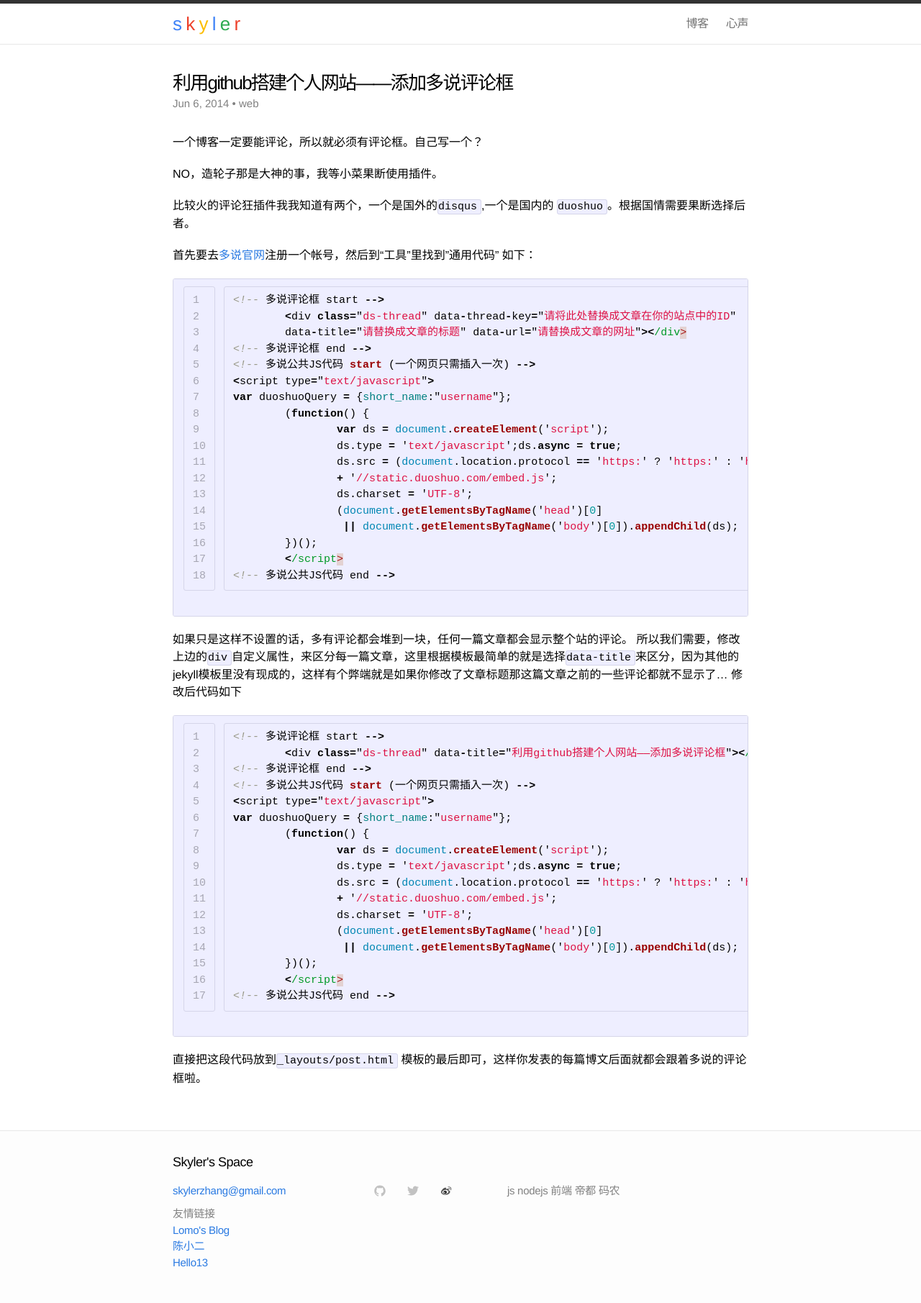
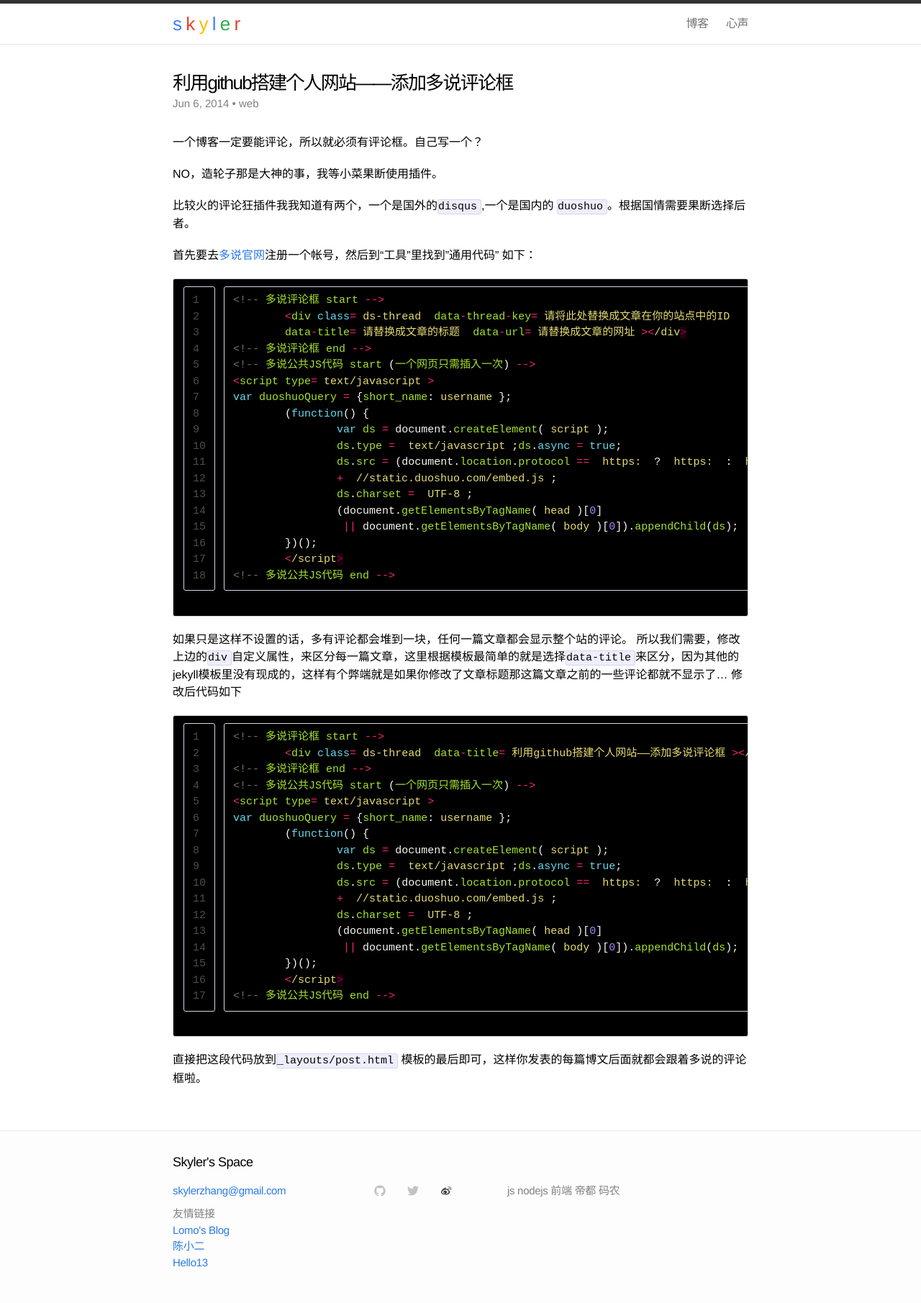
Before and after one commit to skylerzhang/skylerzhang.github.io, a Jekyll site: the page built from _posts/2014-06-06-fourth.markdown, in a window 1280 px wide. Shown: the whole page at 72% size. Built offline with Jekyll 4.4.1, drawn with Linux system fonts in a browser that asks for light colours; comment, search, counter and statistics services are not loaded.

Commit message:
调整代码高亮

```diff
--- a/_posts/2015-06-14-7-Essential-JavaScript-Functions.markdown
+++ b/_posts/2015-06-14-7-Essential-JavaScript-Functions.markdown
@@ -34,7 +34,7 @@
 		clearTimeout(timeout);
 		timeout = setTimeout(later, wait);
 		if (callNow) func.apply(context, args);
-	};
+    };
 };
 
 // Usage
--- a/css/main.css
+++ b/css/main.css
@@ -282,138 +282,138 @@
 
 /* Syntax highlighting styles */
 /* ----------------------------------------------------------*/
-.lineno {margin-right: 10px; color: rgba(0,0,0,0.3)}
+.lineno {margin-right: 10px; color: rgba(255,255,255,0.3)}
 /*.highlight code, .highlight pre{ background: #ffffff; }*/
-.highlight .c { color: #999988; font-style: italic } /* Comment */
-.highlight .err { color: #a61717; background-color: #e3d2d2 } /* Error */
-.highlight .k { font-weight: bold } /* Keyword */
-.highlight .o { font-weight: bold } /* Operator */
-.highlight .cm { color: #999988; font-style: italic } /* Comment.Multiline */
-.highlight .cp { color: #999999; font-weight: bold } /* Comment.Preproc */
-.highlight .c1 { color: #999988; font-style: italic } /* Comment.Single */
-.highlight .cs { color: #999999; font-weight: bold; font-style: italic } /* Comment.Special */
-.highlight .gd { color: #000000; background-color: #ffdddd } /* Generic.Deleted */
-.highlight .gd .x { color: #000000; background-color: #ffaaaa } /* Generic.Deleted.Specific */
-.highlight .ge { font-style: italic } /* Generic.Emph */
-.highlight .gr { color: #aa0000 } /* Generic.Error */
-.highlight .gh { color: #999999 } /* Generic.Heading */
-.highlight .gi { color: #000000; background-color: #ddffdd } /* Generic.Inserted */
-.highlight .gi .x { color: #000000; background-color: #aaffaa } /* Generic.Inserted.Specific */
-.highlight .go { color: #888888 } /* Generic.Output */
-.highlight .gp { color: #555555 } /* Generic.Prompt */
-.highlight .gs { font-weight: bold } /* Generic.Strong */
-.highlight .gu { color: #aaaaaa } /* Generic.Subheading */
-.highlight .gt { color: #aa0000 } /* Generic.Traceback */
-.highlight .kc { font-weight: bold } /* Keyword.Constant */
-.highlight .kd { font-weight: bold } /* Keyword.Declaration */
-.highlight .kp { font-weight: bold } /* Keyword.Pseudo */
-.highlight .kr { font-weight: bold } /* Keyword.Reserved */
-.highlight .kt { color: #445588; font-weight: bold } /* Keyword.Type */
-.highlight .m { color: #009999 } /* Literal.Number */
-.highlight .s { color: #d14 } /* Literal.String */
-.highlight .na { color: #008080 } /* Name.Attribute */
-.highlight .nb { color: #0086B3 } /* Name.Builtin */
-.highlight .nc { color: #445588; font-weight: bold } /* Name.Class */
-.highlight .no { color: #008080 } /* Name.Constant */
-.highlight .ni { color: #800080 } /* Name.Entity */
-.highlight .ne { color: #990000; font-weight: bold } /* Name.Exception */
-.highlight .nf { color: #990000; font-weight: bold } /* Name.Function */
-.highlight .nn { color: #555555 } /* Name.Namespace */
-.highlight .nt { color: #000080 } /* Name.Tag */
-.highlight .nv { color: #008080 } /* Name.Variable */
-.highlight .ow { font-weight: bold } /* Operator.Word */
-.highlight .w { color: #bbbbbb } /* Text.Whitespace */
-.highlight .mf { color: #009999 } /* Literal.Number.Float */
-.highlight .mh { color: #009999 } /* Literal.Number.Hex */
-.highlight .mi { color: #009999 } /* Literal.Number.Integer */
-.highlight .mo { color: #009999 } /* Literal.Number.Oct */
-.highlight .sb { color: #d14 } /* Literal.String.Backtick */
-.highlight .sc { color: #d14 } /* Literal.String.Char */
-.highlight .sd { color: #d14 } /* Literal.String.Doc */
-.highlight .s2 { color: #d14 } /* Literal.String.Double */
-.highlight .se { color: #d14 } /* Literal.String.Escape */
-.highlight .sh { color: #d14 } /* Literal.String.Heredoc */
-.highlight .si { color: #d14 } /* Literal.String.Interpol */
-.highlight .sx { color: #d14 } /* Literal.String.Other */
-.highlight .sr { color: #009926 } /* Literal.String.Regex */
-.highlight .s1 { color: #d14 } /* Literal.String.Single */
-.highlight .ss { color: #990073 } /* Literal.String.Symbol */
-.highlight .bp { color: #999999 } /* Name.Builtin.Pseudo */
-.highlight .vc { color: #008080 } /* Name.Variable.Class */
-.highlight .vg { color: #008080 } /* Name.Variable.Global */
-.highlight .vi { color: #008080 } /* Name.Variable.Instance */
-.highlight .il { color: #009999 } /* Literal.Number.Integer.Long */
+/*.highlight .c { color: #999988; font-style: italic } /!* Comment *!/*/
+/*.highlight .err { color: #a61717; background-color: #e3d2d2 } /!* Error *!/*/
+/*.highlight .k { font-weight: bold } /!* Keyword *!/*/
+/*.highlight .o { font-weight: bold } /!* Operator *!/*/
+/*.highlight .cm { color: #999988; font-style: italic } /!* Comment.Multiline *!/*/
+/*.highlight .cp { color: #999999; font-weight: bold } /!* Comment.Preproc *!/*/
+/*.highlight .c1 { color: #999988; font-style: italic } /!* Comment.Single *!/*/
+/*.highlight .cs { color: #999999; font-weight: bold; font-style: italic } /!* Comment.Special *!/*/
+/*.highlight .gd { color: #000000; background-color: #ffdddd } /!* Generic.Deleted *!/*/
+/*.highlight .gd .x { color: #000000; background-color: #ffaaaa } /!* Generic.Deleted.Specific *!/*/
+/*.highlight .ge { font-style: italic } /!* Generic.Emph *!/*/
+/*.highlight .gr { color: #aa0000 } /!* Generic.Error *!/*/
+/*.highlight .gh { color: #999999 } /!* Generic.Heading *!/*/
+/*.highlight .gi { color: #000000; background-color: #ddffdd } /!* Generic.Inserted *!/*/
+/*.highlight .gi .x { color: #000000; background-color: #aaffaa } /!* Generic.Inserted.Specific *!/*/
+/*.highlight .go { color: #888888 } /!* Generic.Output *!/*/
+/*.highlight .gp { color: #555555 } /!* Generic.Prompt *!/*/
+/*.highlight .gs { font-weight: bold } /!* Generic.Strong *!/*/
+/*.highlight .gu { color: #aaaaaa } /!* Generic.Subheading *!/*/
+/*.highlight .gt { color: #aa0000 } /!* Generic.Traceback *!/*/
+/*.highlight .kc { font-weight: bold } /!* Keyword.Constant *!/*/
+/*.highlight .kd { font-weight: bold } /!* Keyword.Declaration *!/*/
+/*.highlight .kp { font-weight: bold } /!* Keyword.Pseudo *!/*/
+/*.highlight .kr { font-weight: bold } /!* Keyword.Reserved *!/*/
+/*.highlight .kt { color: #445588; font-weight: bold } /!* Keyword.Type *!/*/
+/*.highlight .m { color: #009999 } /!* Literal.Number *!/*/
+/*.highlight .s { color: #d14 } /!* Literal.String *!/*/
+/*.highlight .na { color: #008080 } /!* Name.Attribute *!/*/
+/*.highlight .nb { color: #0086B3 } /!* Name.Builtin *!/*/
+/*.highlight .nc { color: #445588; font-weight: bold } /!* Name.Class *!/*/
+/*.highlight .no { color: #008080 } /!* Name.Constant *!/*/
+/*.highlight .ni { color: #800080 } /!* Name.Entity *!/*/
+/*.highlight .ne { color: #990000; font-weight: bold } /!* Name.Exception *!/*/
+/*.highlight .nf { color: #990000; font-weight: bold } /!* Name.Function *!/*/
+/*.highlight .nn { color: #555555 } /!* Name.Namespace *!/*/
+/*.highlight .nt { color: #000080 } /!* Name.Tag *!/*/
+/*.highlight .nv { color: #008080 } /!* Name.Variable *!/*/
+/*.highlight .ow { font-weight: bold } /!* Operator.Word *!/*/
+/*.highlight .w { color: #bbbbbb } /!* Text.Whitespace *!/*/
+/*.highlight .mf { color: #009999 } /!* Literal.Number.Float *!/*/
+/*.highlight .mh { color: #009999 } /!* Literal.Number.Hex *!/*/
+/*.highlight .mi { color: #009999 } /!* Literal.Number.Integer *!/*/
+/*.highlight .mo { color: #009999 } /!* Literal.Number.Oct *!/*/
+/*.highlight .sb { color: #d14 } /!* Literal.String.Backtick *!/*/
+/*.highlight .sc { color: #d14 } /!* Literal.String.Char *!/*/
+/*.highlight .sd { color: #d14 } /!* Literal.String.Doc *!/*/
+/*.highlight .s2 { color: #d14 } /!* Literal.String.Double *!/*/
+/*.highlight .se { color: #d14 } /!* Literal.String.Escape *!/*/
+/*.highlight .sh { color: #d14 } /!* Literal.String.Heredoc *!/*/
+/*.highlight .si { color: #d14 } /!* Literal.String.Interpol *!/*/
+/*.highlight .sx { color: #d14 } /!* Literal.String.Other *!/*/
+/*.highlight .sr { color: #009926 } /!* Literal.String.Regex *!/*/
+/*.highlight .s1 { color: #d14 } /!* Literal.String.Single *!/*/
+/*.highlight .ss { color: #990073 } /!* Literal.String.Symbol *!/*/
+/*.highlight .bp { color: #999999 } /!* Name.Builtin.Pseudo *!/*/
+/*.highlight .vc { color: #008080 } /!* Name.Variable.Class *!/*/
+/*.highlight .vg { color: #008080 } /!* Name.Variable.Global *!/*/
+/*.highlight .vi { color: #008080 } /!* Name.Variable.Instance *!/*/
+/*.highlight .il { color: #009999 } /!* Literal.Number.Integer.Long *!/*/
 
 
 
 
-/*.highlight  {*/
-  /*/!*padding: 1em; *!/*/
-  /*font-size: 95% helvetica, arial, clean, sans-serif;*/
-  /*/!*	border-radius: 5px;*/
-      /*margin-top: 0.5em;*/
-      /*margin-bottom: 1.5em;*!/*/
-/*}*/
-/*.highlight pre{ word-wrap:break-word; background: #000 !important;}*/
-/*.highlight .hll { background-color: #49483e }*/
-/*.highlight .c { color: #75715e } /!* Comment *!/*/
-/*.highlight .err { color: #960050; background-color: #1e0010 } /!* Error *!/*/
-/*.highlight .k { color: #66d9ef } /!* Keyword *!/*/
-/*.highlight .l { color: #ae81ff } /!* Literal *!/*/
-/*.highlight .n { color: #f8f8f2 } /!* Name *!/*/
-/*.highlight .o { color: #f92672 } /!* Operator *!/*/
-/*.highlight .p { color: #f8f8f2 } /!* Punctuation *!/*/
-/*.highlight .cm { color: #75715e } /!* Comment.Multiline *!/*/
-/*.highlight .cp { color: #75715e } /!* Comment.Preproc *!/*/
-/*.highlight .c1 { color: #75715e } /!* Comment.Single *!/*/
-/*.highlight .cs { color: #75715e } /!* Comment.Special *!/*/
-/*.highlight .ge { font-style: italic } /!* Generic.Emph *!/*/
-/*.highlight .gs { font-weight: bold } /!* Generic.Strong *!/*/
-/*.highlight .kc { color: #66d9ef } /!* Keyword.Constant *!/*/
-/*.highlight .kd { color: #66d9ef } /!* Keyword.Declaration *!/*/
-/*.highlight .kn { color: #f92672 } /!* Keyword.Namespace *!/*/
-/*.highlight .kp { color: #66d9ef } /!* Keyword.Pseudo *!/*/
-/*.highlight .kr { color: #66d9ef } /!* Keyword.Reserved *!/*/
-/*.highlight .kt { color: #66d9ef } /!* Keyword.Type *!/*/
-/*.highlight .ld { color: #e6db74 } /!* Literal.Date *!/*/
-/*.highlight .m { color: #ae81ff } /!* Literal.Number *!/*/
-/*.highlight .s { color: #e6db74 } /!* Literal.String *!/*/
-/*.highlight .na { color: #a6e22e } /!* Name.Attribute *!/*/
-/*.highlight .nb { color: #f8f8f2 } /!* Name.Builtin *!/*/
-/*.highlight .nc { color: #a6e22e } /!* Name.Class *!/*/
-/*.highlight .no { color: #66d9ef } /!* Name.Constant *!/*/
-/*.highlight .nd { color: #a6e22e } /!* Name.Decorator *!/*/
-/*.highlight .ni { color: #f8f8f2 } /!* Name.Entity *!/*/
-/*.highlight .ne { color: #a6e22e } /!* Name.Exception *!/*/
-/*.highlight .nf { color: #a6e22e } /!* Name.Function *!/*/
-/*.highlight .nl { color: #f8f8f2 } /!* Name.Label *!/*/
-/*.highlight .nn { color: #f8f8f2 } /!* Name.Namespace *!/*/
-/*.highlight .nx { color: #a6e22e } /!* Name.Other *!/*/
-/*.highlight .py { color: #f8f8f2 } /!* Name.Property *!/*/
-/*.highlight .nt { color: #f92672 } /!* Name.Tag *!/*/
-/*.highlight .nv { color: #f8f8f2 } /!* Name.Variable *!/*/
-/*.highlight .ow { color: #f92672 } /!* Operator.Word *!/*/
-/*.highlight .w { color: #f8f8f2 } /!* Text.Whitespace *!/*/
-/*.highlight .mf { color: #ae81ff } /!* Literal.Number.Float *!/*/
-/*.highlight .mh { color: #ae81ff } /!* Literal.Number.Hex *!/*/
-/*.highlight .mi { color: #ae81ff } /!* Literal.Number.Integer *!/*/
-/*.highlight .mo { color: #ae81ff } /!* Literal.Number.Oct *!/*/
-/*.highlight .sb { color: #e6db74 } /!* Literal.String.Backtick *!/*/
-/*.highlight .sc { color: #e6db74 } /!* Literal.String.Char *!/*/
-/*.highlight .sd { color: #e6db74 } /!* Literal.String.Doc *!/*/
-/*.highlight .s2 { color: #e6db74 } /!* Literal.String.Double *!/*/
-/*.highlight .se { color: #ae81ff } /!* Literal.String.Escape *!/*/
-/*.highlight .sh { color: #e6db74 } /!* Literal.String.Heredoc *!/*/
-/*.highlight .si { color: #e6db74 } /!* Literal.String.Interpol *!/*/
-/*.highlight .sx { color: #e6db74 } /!* Literal.String.Other *!/*/
-/*.highlight .sr { color: #e6db74 } /!* Literal.String.Regex *!/*/
-/*.highlight .s1 { color: #e6db74 } /!* Literal.String.Single *!/*/
-/*.highlight .ss { color: #e6db74 } /!* Literal.String.Symbol *!/*/
-/*.highlight .bp { color: #f8f8f2 } /!* Name.Builtin.Pseudo *!/*/
-/*.highlight .vc { color: #f8f8f2 } /!* Name.Variable.Class *!/*/
-/*.highlight .vg { color: #f8f8f2 } /!* Name.Variable.Global *!/*/
-/*.highlight .vi { color: #f8f8f2 } /!* Name.Variable.Instance *!/*/
-/*.highlight .il { color: #ae81ff } /!* Literal.Number.Integer.Long *!/*/
+.highlight  {
+  /*padding: 1em; */
+  font-size: 95% helvetica, arial, clean, sans-serif;
+  /*	border-radius: 5px;
+      margin-top: 0.5em;
+      margin-bottom: 1.5em;*/
+}
+.highlight pre, .highlight code { word-wrap:break-word; background: #000 !important;}
+.highlight .hll { background-color: #49483e }
+.highlight .c { color: #75715e } /* Comment */
+.highlight .err { color: #960050; background-color: #1e0010 } /* Error */
+.highlight .k { color: #66d9ef } /* Keyword */
+.highlight .l { color: #ae81ff } /* Literal */
+.highlight .n { color: #f8f8f2 } /* Name */
+.highlight .o { color: #f92672 } /* Operator */
+.highlight .p { color: #f8f8f2 } /* Punctuation */
+.highlight .cm { color: #75715e } /* Comment.Multiline */
+.highlight .cp { color: #75715e } /* Comment.Preproc */
+.highlight .c1 { color: #75715e } /* Comment.Single */
+.highlight .cs { color: #75715e } /* Comment.Special */
+.highlight .ge { font-style: italic } /* Generic.Emph */
+.highlight .gs { font-weight: bold } /* Generic.Strong */
+.highlight .kc { color: #66d9ef } /* Keyword.Constant */
+.highlight .kd { color: #66d9ef } /* Keyword.Declaration */
+.highlight .kn { color: #f92672 } /* Keyword.Namespace */
+.highlight .kp { color: #66d9ef } /* Keyword.Pseudo */
+.highlight .kr { color: #66d9ef } /* Keyword.Reserved */
+.highlight .kt { color: #66d9ef } /* Keyword.Type */
+.highlight .ld { color: #e6db74 } /* Literal.Date */
+.highlight .m { color: #ae81ff } /* Literal.Number */
+.highlight .s { color: #e6db74 } /* Literal.String */
+.highlight .na { color: #a6e22e } /* Name.Attribute */
+.highlight .nb { color: #f8f8f2 } /* Name.Builtin */
+.highlight .nc { color: #a6e22e } /* Name.Class */
+.highlight .no { color: #66d9ef } /* Name.Constant */
+.highlight .nd { color: #a6e22e } /* Name.Decorator */
+.highlight .ni { color: #f8f8f2 } /* Name.Entity */
+.highlight .ne { color: #a6e22e } /* Name.Exception */
+.highlight .nf { color: #a6e22e } /* Name.Function */
+.highlight .nl { color: #f8f8f2 } /* Name.Label */
+.highlight .nn { color: #f8f8f2 } /* Name.Namespace */
+.highlight .nx { color: #a6e22e } /* Name.Other */
+.highlight .py { color: #f8f8f2 } /* Name.Property */
+.highlight .nt { color: #f92672 } /* Name.Tag */
+.highlight .nv { color: #f8f8f2 } /* Name.Variable */
+.highlight .ow { color: #f92672 } /* Operator.Word */
+.highlight .w { color: #f8f8f2 } /* Text.Whitespace */
+.highlight .mf { color: #ae81ff } /* Literal.Number.Float */
+.highlight .mh { color: #ae81ff } /* Literal.Number.Hex */
+.highlight .mi { color: #ae81ff } /* Literal.Number.Integer */
+.highlight .mo { color: #ae81ff } /* Literal.Number.Oct */
+.highlight .sb { color: #e6db74 } /* Literal.String.Backtick */
+.highlight .sc { color: #e6db74 } /* Literal.String.Char */
+.highlight .sd { color: #e6db74 } /* Literal.String.Doc */
+.highlight .s2 { color: #e6db74 } /* Literal.String.Double */
+.highlight .se { color: #ae81ff } /* Literal.String.Escape */
+.highlight .sh { color: #e6db74 } /* Literal.String.Heredoc */
+.highlight .si { color: #e6db74 } /* Literal.String.Interpol */
+.highlight .sx { color: #e6db74 } /* Literal.String.Other */
+.highlight .sr { color: #e6db74 } /* Literal.String.Regex */
+.highlight .s1 { color: #e6db74 } /* Literal.String.Single */
+.highlight .ss { color: #e6db74 } /* Literal.String.Symbol */
+.highlight .bp { color: #f8f8f2 } /* Name.Builtin.Pseudo */
+.highlight .vc { color: #f8f8f2 } /* Name.Variable.Class */
+.highlight .vg { color: #f8f8f2 } /* Name.Variable.Global */
+.highlight .vi { color: #f8f8f2 } /* Name.Variable.Instance */
+.highlight .il { color: #ae81ff } /* Literal.Number.Integer.Long */
 
 
 /* media queries */
```
